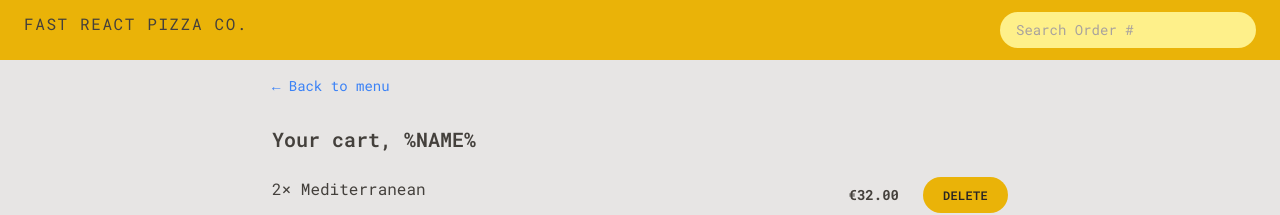
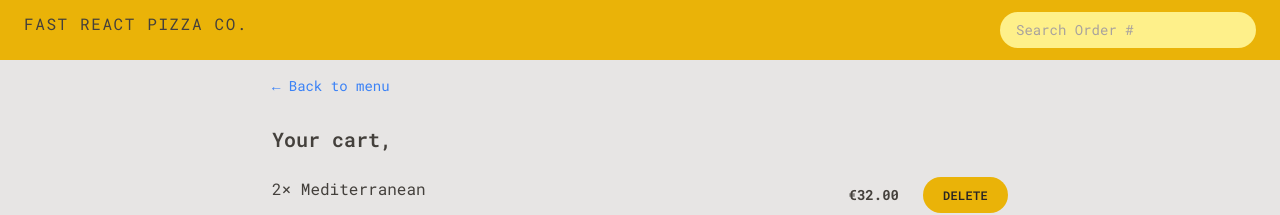
Before and after one commit to ProfBelts/pizza-react-app, a React (Vite) app: page /cart in a window 1280 px wide. Shown: the top 215 px of the page. Built offline with nearby package versions, Linux system fonts and the light colour scheme.

Commit message:
Update username using global state

```diff
--- a/src/features/cart/Cart.jsx
+++ b/src/features/cart/Cart.jsx
@@ -1,7 +1,7 @@
-
 import LinkButton from "../ui/LinkButton";
 import Button from "../ui/Button";
 import CartItem from "./CartItem";
+import { useSelector } from "react-redux";
 
 const fakeCart = [
   {
@@ -30,21 +30,21 @@ const fakeCart = [
 function Cart() {
   // eslint-disable-next-line no-unused-vars
   const cart = fakeCart;
+  const username = useSelector((state) => state.user.username);
 
   return (
     <div className="px-4 py-3">
-      <LinkButton to="/menu">
-        &larr; Back to menu
-      </LinkButton>
+      <LinkButton to="/menu">&larr; Back to menu</LinkButton>
 
-      <h2 className="mt-7 text-xl font-semibold">Your cart, %NAME%</h2>
+      <h2 className="mt-7 text-xl font-semibold">Your cart, {username}</h2>
 
-      <ul className="divide-y divide-stone-200 border-b mt-3">
-        {cart.map(item => <CartItem item={item} key={item.key} />)}
+      <ul className="mt-3 divide-y divide-stone-200 border-b">
+        {cart.map((item) => (
+          <CartItem item={item} key={item.key} />
+        ))}
       </ul>
 
       <div className="mt-6 space-x-2">
-
         <Button to="/order/new" type="primary">
           Order Now
         </Button>
--- a/src/features/ui/Home.jsx
+++ b/src/features/ui/Home.jsx
@@ -1,6 +1,10 @@
+import { useSelector } from "react-redux";
 import CreateUser from "../users/CreateUser";
+import Button from "./Button";
 
 function Home() {
+  const username = useSelector((state) => state.user.username);
+
   return (
     <div className="my-10 px-4 text-center sm:my-16">
       <h1 className="t mb-8 text-xl font-semibold text-stone-700 md:text-3xl">
@@ -10,7 +14,14 @@ function Home() {
           Straight out of the oven, straight to you.
         </span>
       </h1>
-      <CreateUser />
+      {username === "" ? (
+        <CreateUser />
+      ) : (
+        <Button to="/menu" type="primary">
+          {" "}
+          Order Now
+        </Button>
+      )}
     </div>
   );
 }
```
